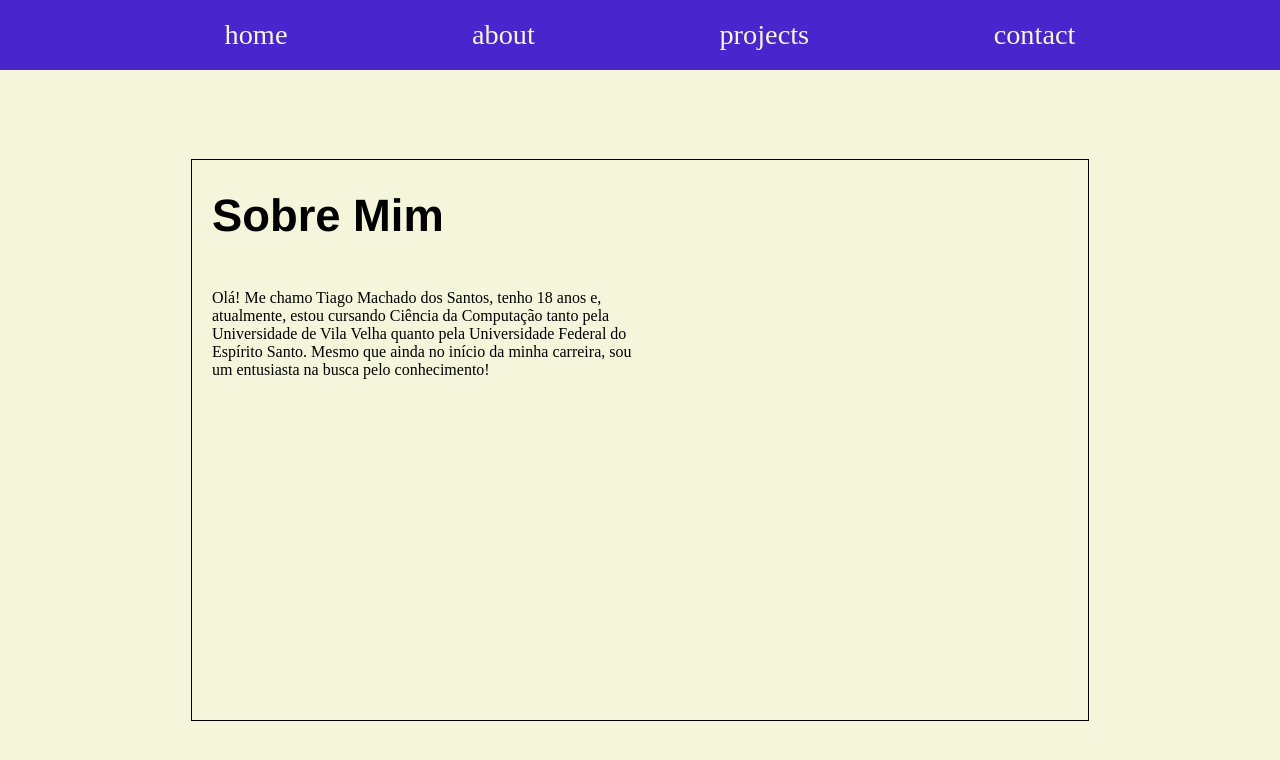
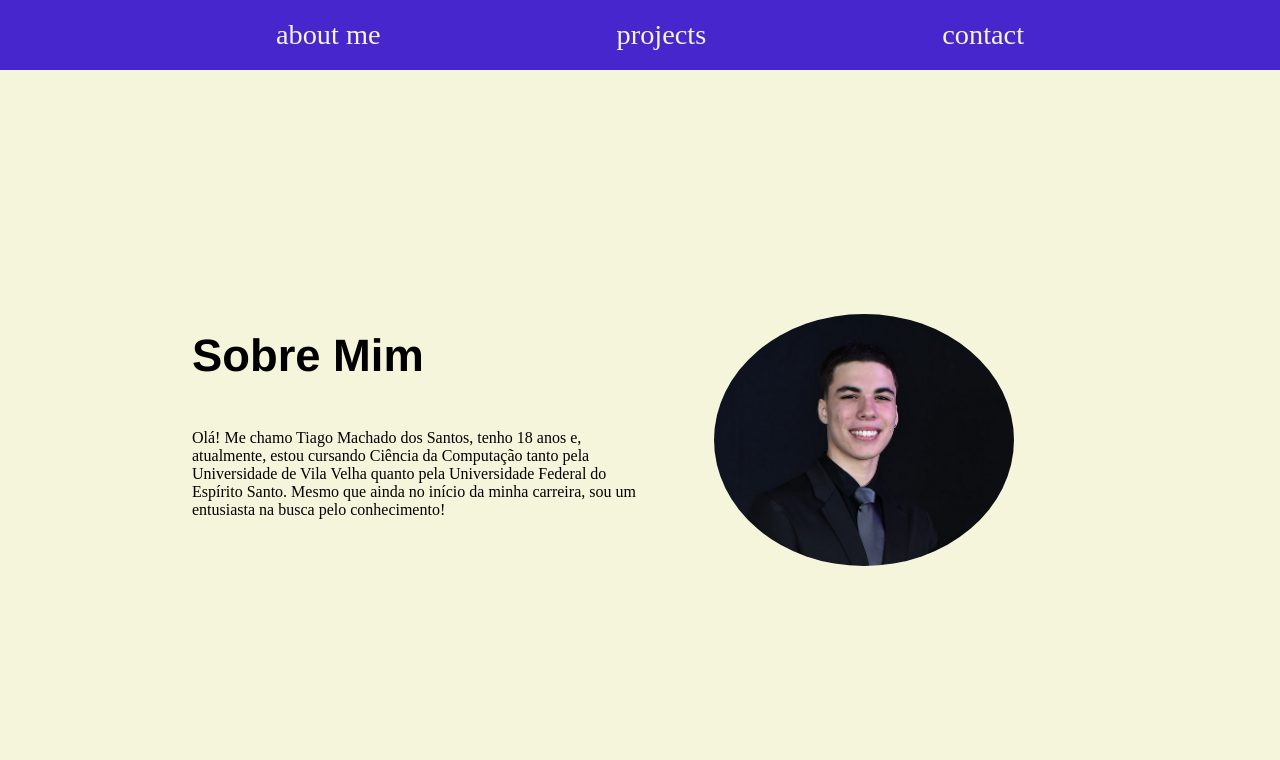
Before and after one commit to pequeninoTM/portf-lio, a plain HTML site: page index.html in a window 1280 px wide. Drawn offline with Linux system fonts and the light colour scheme.

Commit message:
about me feito

```diff
--- a/index.html
+++ b/index.html
@@ -4,7 +4,7 @@
     <meta charset="UTF-8">
     <meta http-equiv="X-UA-Compatible" content="IE=edge">
     <meta name="viewport" content="width=device-width, initial-scale=1.0">
-    <title>Porfólio</title>
+    <title>Portfólio</title>
     <link rel="stylesheet" href="style.css">
 </head>
 <body>
@@ -12,8 +12,7 @@
         <div class="header">
             <div class="nav">
                 <ul>
-                    <li><a href="index.html">home</a></li>
-                    <li><a href="about.html">about</a></li>
+                    <li><a href="index.html">about me</a></li>
                     <li><a href="projects.html">projects</a></li>
                     <li><a href="contact.html">contact</a></li>
                 </ul>
@@ -32,7 +31,7 @@
             </div>
 
             <div class="foto">
-
+                <img src="./files/foto_perfil.png" alt="" id="perfil">
             </div>
 
         </div>
--- a/style.css
+++ b/style.css
@@ -62,25 +62,61 @@ main {
 .main {
     width: 70vw;
     height: 70vh;
-    border: 1px solid black;
     display: flex;
+    align-items: center;
+    justify-content: center;
 }
 
 .sobre {
     width: 50%;
-    height: 100%;
+    height: 50%;
     display: flex;
     flex-direction: column;
     bottom: 0%;
+    animation: aparecer 2s ease-in-out;
+    position: relative;
+}
+
+@keyframes aparecer {
+    from {
+        right: 200px;
+        opacity: 0;
+    }
+
+    to {
+        right: 0px;
+        opacity: 1;
+    }
 }
 
 .sobre h1 {
     font-weight: bolder;
     font-size: 1.2cm;
     font-family: 'Franklin Gothic Medium', 'Arial Narrow', Arial, sans-serif;
-    margin-left: 20px;
 }
 
-.sobre p {
-    margin-left: 20px;
+.foto {
+    width: 50%;
+    height: 50%;
+    display: flex;
+    align-items: center;
+    justify-content: center;
 }
+
+#perfil {
+    width: 300px;
+    border-radius: 50%;
+    animation: 2s aparecer2 ease-in-out;
+    position: relative;
+}
+
+@keyframes aparecer2 {
+    from {
+        left: 200px;
+        opacity: 0;
+    }
+    to {
+        left: 0px;
+        opacity: 1;
+    }
+}
```
Also changed, not shown: contact.html (added, +12 -0 lines), projects.html (added, +12 -0 lines), files/foto_perfil.png (added).
